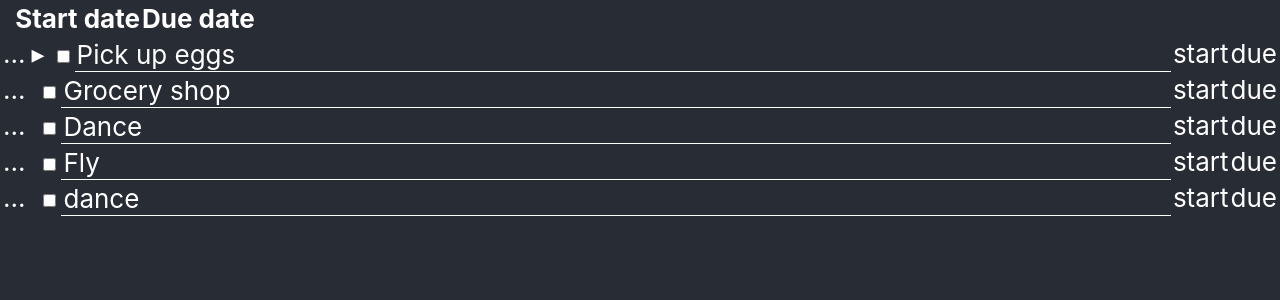
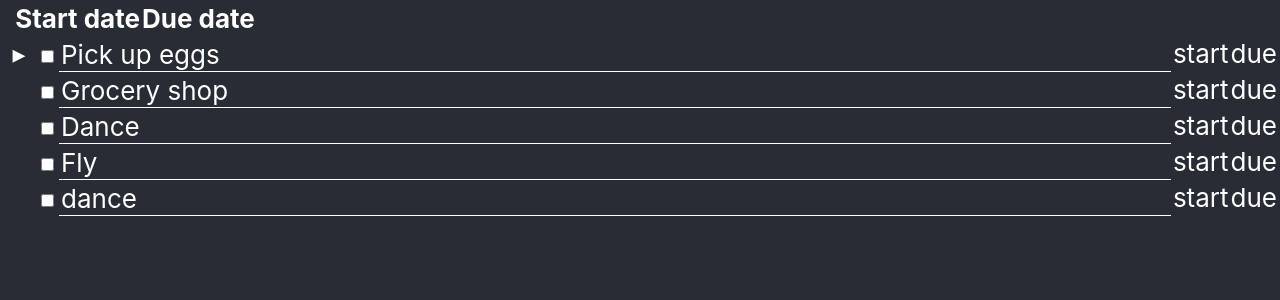
Before and after one commit to citelao/Todo, a React (Create React App) app: page / in a window 1280 px wide. Shown: the top 300 px of the page. Built offline with nearby package versions, Linux system fonts and the light colour scheme.

Commit message:
alignment

```diff
--- a/src/view/TreeGrid.css
+++ b/src/view/TreeGrid.css
@@ -8,4 +8,10 @@ table[role="treegrid"] [role=row][tabIndex="0"]:focus{
     background: none;
     color: inherit;
     font-size: inherit;
+
+    width: 2rem;
 }
+
+    .expandButton:hover {
+        cursor: pointer;
+    }
--- a/src/view/TreeGrid.tsx
+++ b/src/view/TreeGrid.tsx
@@ -148,13 +148,13 @@ export default class TreeGrid<T extends { [key: string]: any }> extends React.Co
                 onClick={(e) => this.selectItem(e.currentTarget, overallIndex)}
                 onKeyDown={(e) => this.handleRowKeyDown(e, item)}>
                     <td role="gridcell">
-                        {"...".repeat(level)}
+                        {"...".repeat(level - 1)}
                         <button tabIndex={-1}
                             className="expandButton"
                             onClick={(isExpanded)
                                 ? () => this.collapseItem(item)
                                 : () => this.expandItem(item) }>
-                            {(hasChildren) ? expansionSymbol : undefined}
+                            {(hasChildren) ? expansionSymbol : ""}
                         </button>
                     </td>
                     { item.data.map((d, i) => {
```
